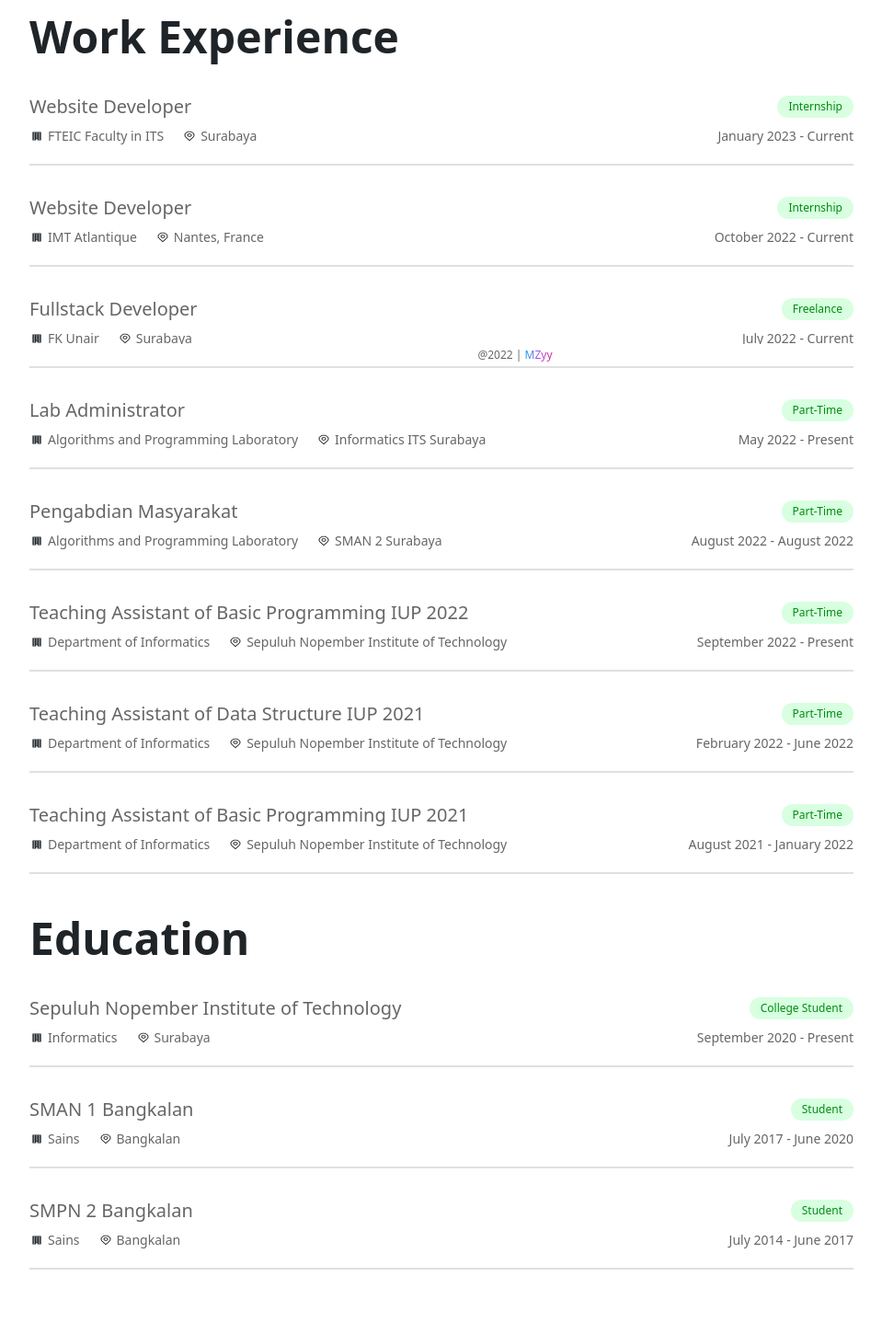
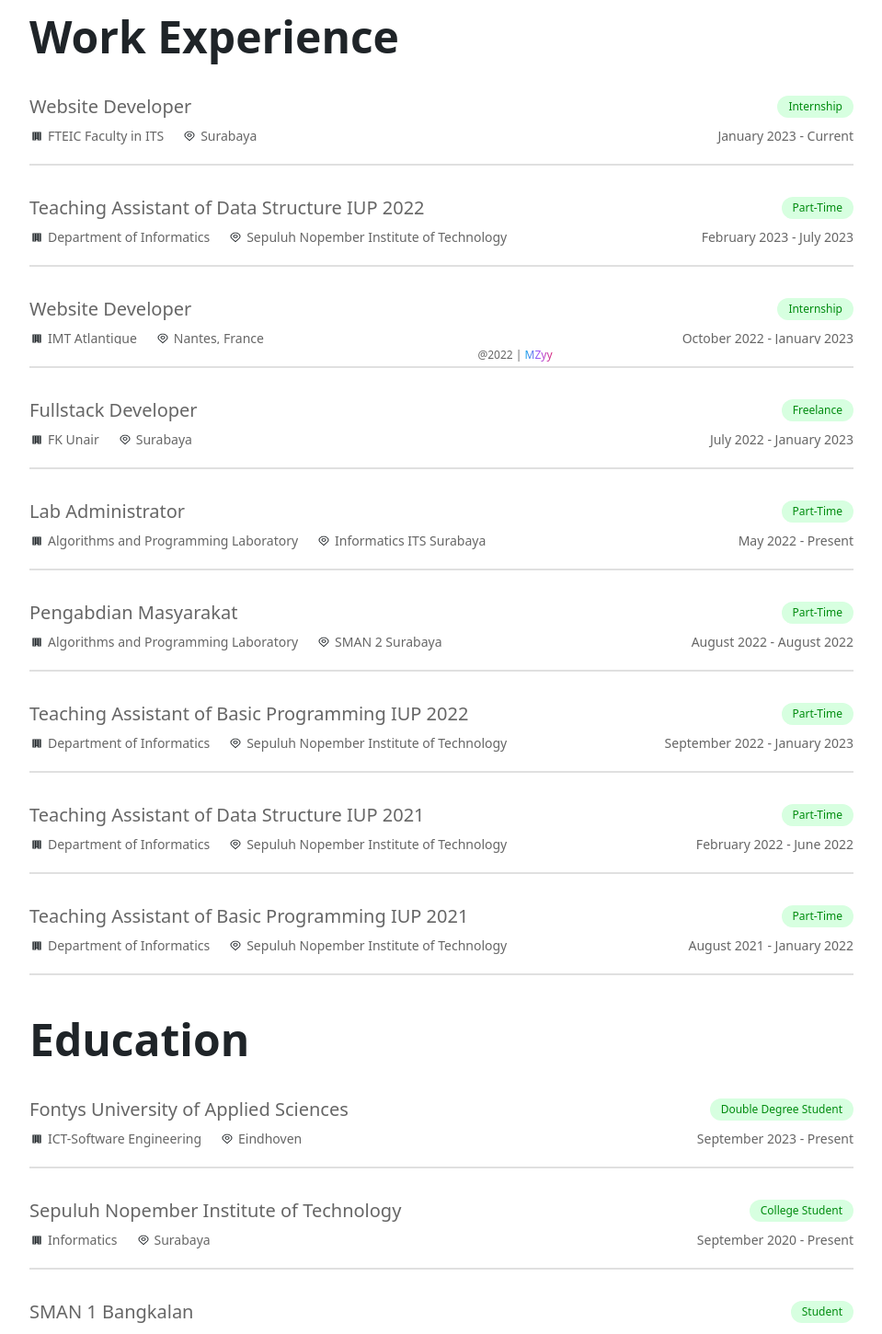
Before and after one commit to MipanZuu/react-portofolio, a React (Create React App) app: page /about in a window 1280 px wide. Shown: the part 402-1852 px from the top of the page at 92% size, without its empty margins (160-1119 px from the left). Built offline with nearby package versions, Linux system fonts and the light colour scheme.

Commit message:
update my porto website

```diff
--- a/src/Details.js
+++ b/src/Details.js
@@ -62,18 +62,25 @@
     Duration: "January 2023 - Current",
   },
   {
+    Position: "Teaching Assistant of Data Structure IUP 2022",
+    Company: `Department of Informatics`,
+    Location: "Sepuluh Nopember Institute of Technology",
+    Type: "Part-Time",
+    Duration: "February 2023 - July 2023",
+  },
+  {
     Position: "Website Developer",
     Company: `IMT Atlantique`,
     Location: "Nantes, France",
     Type: "Internship",
-    Duration: "October 2022 - Current",
+    Duration: "October 2022 - January 2023",
   },
   {
     Position: "Fullstack Developer",
     Company: `FK Unair`,
     Location: "Surabaya",
     Type: "Freelance",
-    Duration: "July 2022 - Current",
+    Duration: "July 2022 - January 2023",
   },
   {
     Position: "Lab Administrator",
@@ -94,7 +101,7 @@
     Company: `Department of Informatics`,
     Location: "Sepuluh Nopember Institute of Technology",
     Type: "Part-Time",
-    Duration: "September 2022 - Present",
+    Duration: "September 2022 - January 2023",
   },
   {
     Position: "Teaching Assistant of Data Structure IUP 2021",
@@ -114,6 +121,13 @@
 
 // Enter your Education Details here
 export const eduDetails = [
+  {
+    Position: "Fontys University of Applied Sciences",
+    Company: "ICT-Software Engineering",
+    Location: "Eindhoven",
+    Type: "Double Degree Student",
+    Duration: "September 2023 - Present",
+  },
   {
     Position: "Sepuluh Nopember Institute of Technology",
     Company: "Informatics",
```
Also changed, not shown: 1 other file (tests, documents, lock files or other folders).
